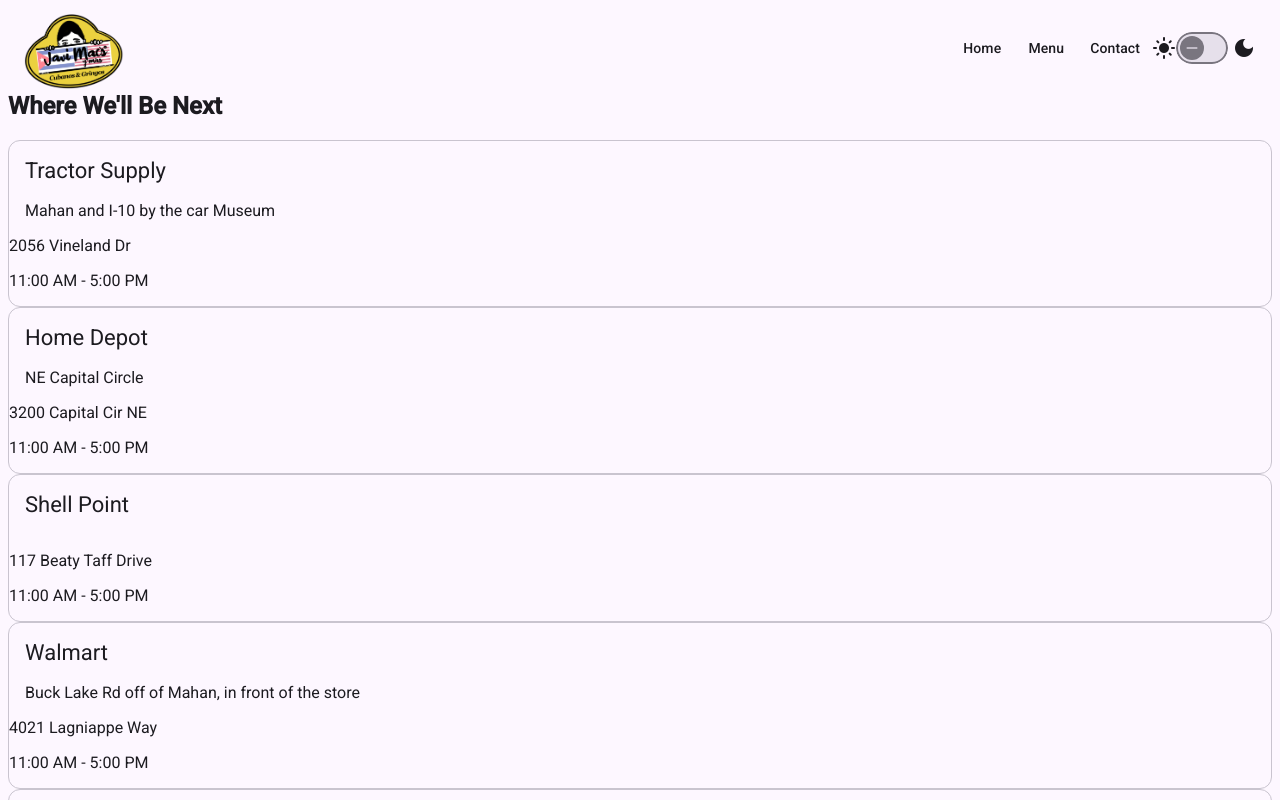
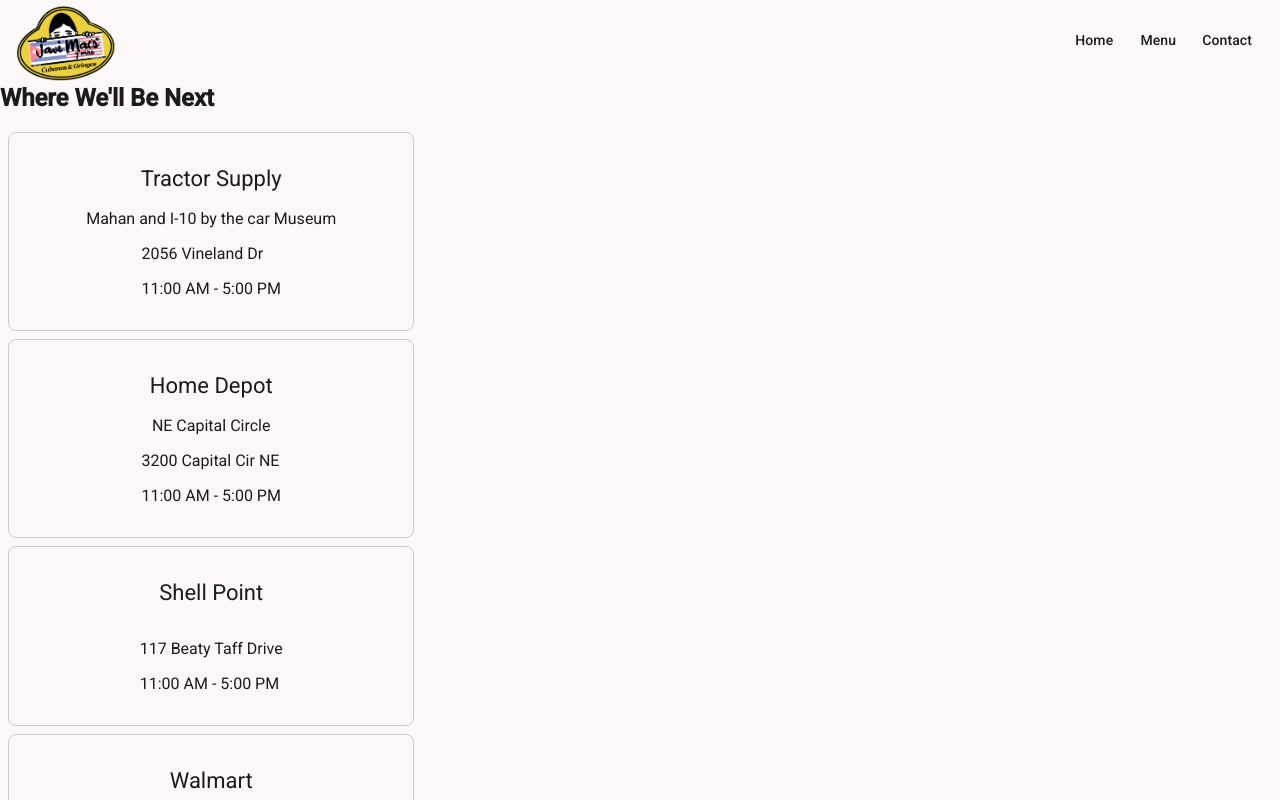
Before and after one commit to eahowell/javimacs, an Angular app: page / in a window 1280 px wide. Shown: the top 800 px of the page. Built offline with nearby package versions, Linux system fonts and the light colour scheme.

Commit message:
chore(toolbar): remove dark light toggle

```diff
--- a/angular.json
+++ b/angular.json
@@ -37,7 +37,8 @@
               }
             ],
             "styles": [
-              "src/styles.scss"
+              "src/styles.scss",
+              "src/styles/tokens.scss"
             ],
             "scripts": [],
             "server": "src/main.server.ts",
--- a/src/app/locations/locations.component.scss
+++ b/src/app/locations/locations.component.scss
@@ -0,0 +1,10 @@
+.location-card {
+  display: flex;
+  flex-direction: column;
+  align-items: center;
+  padding: 16px;
+  border: 1px solid #ccc;
+  border-radius: 8px;
+  margin: 8px;
+  width: calc(33% - 16px);
+}
--- a/src/app/toolbar/toolbar.component.html
+++ b/src/app/toolbar/toolbar.component.html
@@ -14,9 +14,9 @@
   <button mat-button routerLink="/contact" routerLinkActive="active">
     Contact
   </button>
-  <span class="theme-toggle">
+  <!-- <span class="theme-toggle">
     <mat-icon>light_mode</mat-icon>
     <mat-slide-toggle (change)="onThemeChange($event)"></mat-slide-toggle>
     <mat-icon>dark_mode</mat-icon>
-  </span>
+  </span> -->
 </mat-toolbar>
--- a/src/app/toolbar/toolbar.component.scss
+++ b/src/app/toolbar/toolbar.component.scss
@@ -1,6 +1,9 @@
 .spacer {
   flex: 1 1 auto;
 }
+// .mat-toolbar {
+//   background: inherit;
+// }
 .mat-toolbar.mat-primary {
   position: sticky;
   top: 0;
--- a/src/app/toolbar/toolbar.component.ts
+++ b/src/app/toolbar/toolbar.component.ts
@@ -1,23 +1,44 @@
+// import { BreakpointObserver, Breakpoints } from '@angular/cdk/layout';
+// import { AsyncPipe, DOCUMENT } from '@angular/common';
 import { Component, inject } from '@angular/core';
-import { BreakpointObserver, Breakpoints } from '@angular/cdk/layout';
+import { MatButtonModule } from '@angular/material/button';
 import { MatIconModule } from '@angular/material/icon';
-import { MatButtonModule } from '@angular/material/button';
+// import {
+//   MatSlideToggleChange,
+//   MatSlideToggleModule,
+// } from '@angular/material/slide-toggle';
 import { MatToolbarModule } from '@angular/material/toolbar';
-import {MatTooltipModule} from '@angular/material/tooltip';
-import { MatSlideToggleChange, MatSlideToggleModule } from '@angular/material/slide-toggle';
-import {AsyncPipe, DOCUMENT } from '@angular/common';
-import { Router, RouterLink, RouterLinkActive } from '@angular/router';
+import { MatTooltipModule } from '@angular/material/tooltip';
+import { RouterLink, RouterLinkActive } from '@angular/router';
+// import { Observable } from 'rxjs';
+// import { map, shareReplay } from 'rxjs/operators';
 
 @Component({
   selector: 'app-toolbar',
   standalone: true,
-  imports: [MatIconModule, MatButtonModule, MatToolbarModule, MatTooltipModule, MatSlideToggleModule, RouterLink, RouterLinkActive],
+  imports: [
+    MatIconModule,
+    MatButtonModule,
+    MatToolbarModule,
+    MatTooltipModule,
+    // MatSlideToggleModule,
+    RouterLink,
+    RouterLinkActive,
+  ],
   templateUrl: './toolbar.component.html',
-  styleUrl: './toolbar.component.scss'
+  styleUrl: './toolbar.component.scss',
 })
 export class ToolbarComponent {
-  private document = inject(DOCUMENT);
-onThemeChange(event: MatSlideToggleChange) {
-    this.document.body.classList.toggle('dark');
-  }
+  // private breakpointObserver = inject(BreakpointObserver);
+  // private document = inject(DOCUMENT);
+
+  // isHandset$: Observable<boolean> = this.breakpointObserver
+  //   .observe(Breakpoints.Handset)
+  //   .pipe(
+  //     map((result) => result.matches),
+  //     shareReplay()
+  //   );
+  // onThemeChange(event: MatSlideToggleChange) {
+  //   this.document.body.classList.toggle('dark');
+  // }
 }
--- a/src/styles.scss
+++ b/src/styles.scss
@@ -14,13 +14,12 @@
 //   ));
 // }
 @use "@angular/material" as mat;
-@use "./styles/theme-colors" as theme-colors;
-
+@use "./styles/_theme-colors.scss" as theme-colors;
 html {
   @include mat.theme(
     (
       color: (
-        theme-type: light,
+        theme-type: dark,
         primary: theme-colors.$primary-palette,
         tertiary: theme-colors.$tertiary-palette,
       ),
@@ -35,8 +34,10 @@
   height: 100%;
 }
 body {
-  // margin: 0;
+  margin: 0;
   font-family: Roboto, "Helvetica Neue", sans-serif;
+}
+body {
   background: var(--mat-sys-surface);
   color: var(--mat-sys-on-surface);
 }
```
